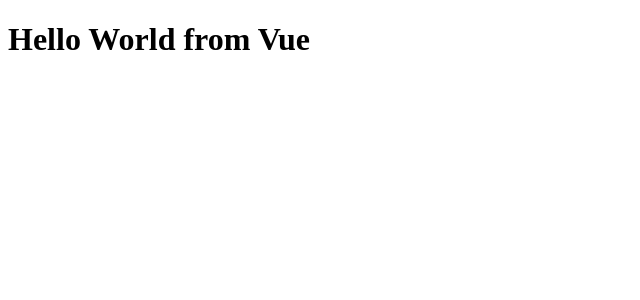
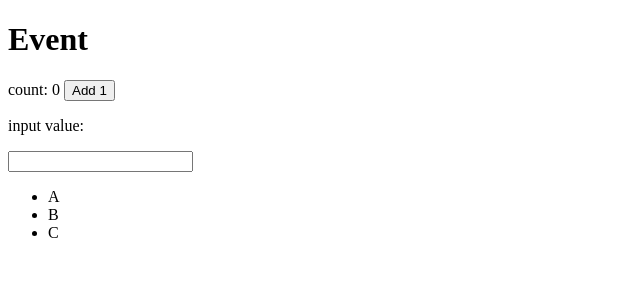
Before and after one commit to LearnShare/vra-vue, a Vue app: page / in a window 1280 px wide. Shown: the top 300 px of the page, without its empty margins (0-640 px from the left). Built offline with nearby package versions, Linux system fonts and the light colour scheme.

Commit message:
(demo): event.

```diff
--- a/src/app.vue
+++ b/src/app.vue
@@ -1,14 +1,14 @@
 <template>
-  <HelloWorld msg="Hello World from Vue"/>
+  <DemoEvent />
 </template>
 
 <script>
-import HelloWorld from '@/components/hello-world.vue';
+import DemoEvent from '@/components/demo-event.vue';
 
 export default {
   name: 'App',
   components: {
-    HelloWorld,
+    DemoEvent,
   },
 };
 </script>
--- /dev/null
+++ b/src/components/demo-event.vue
@@ -0,0 +1,45 @@
+<template>
+  <h1>Event</h1>
+  <div>
+    <span>count: {{ count }}&nbsp;</span>
+    <button
+        v-on:click="count += 1">Add 1</button>
+  </div>
+  <div>
+    <p>input value: {{ inputValue }}</p>
+    <input
+        type="text"
+        @input="textChanged">
+  </div>
+  <ul>
+    <li
+        v-for="(item, index) in list"
+        :key="index"
+        @click="listItemOnClick($event, 'click', index)">{{ item }}</li>
+  </ul>
+</template>
+
+<script>
+export default {
+  name: 'DemoEvent',
+  data() {
+    return {
+      count: 0,
+      inputValue: '',
+      list: [
+        'A',
+        'B',
+        'C',
+      ],
+    };
+  },
+  methods: {
+    textChanged(event) {
+      this.inputValue = event.target.value;
+    },
+    listItemOnClick(event, type, index) {
+      console.log(event.target, type, index);
+    },
+  },
+};
+</script>
--- a/src/components/hello-world.vue
+++ /dev/null
@@ -1,12 +0,0 @@
-<template>
-  <h1>{{ msg }}</h1>
-</template>
-
-<script>
-export default {
-  name: 'HelloWorld',
-  props: {
-    msg: String,
-  },
-};
-</script>
```
